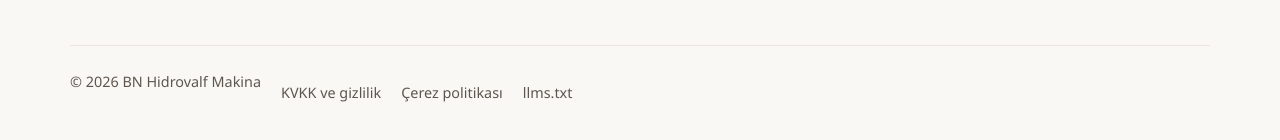
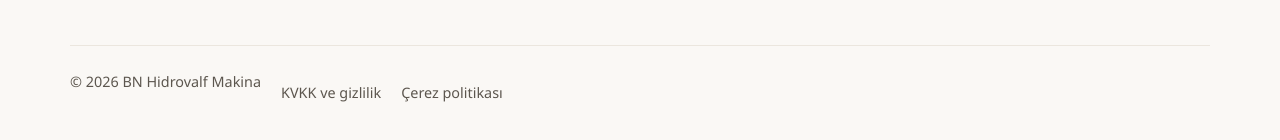
Before and after one commit to serdargurkanc-create/bn-hidrovalf-web, a Next.js app: page / in a window 1280 px wide. Shown: the part 6853-6993 px from the top of the page. Built offline with nearby package versions, Linux system fonts and the light colour scheme.

Commit message:
Footer'dan llms.txt bağlantısı kaldırıldı
Co-authored-by: Serdar Gürkan Çetinkaya <serdargurkanc-create@users.noreply.github.com>

```diff
--- a/components/Footer.tsx
+++ b/components/Footer.tsx
@@ -83,9 +83,6 @@ export function Footer() {
         <span>© {new Date().getFullYear()} {site.name}</span>
         <Link href="/gizlilik">KVKK ve gizlilik</Link>
         <Link href="/cerez-politikasi">Çerez politikası</Link>
-        <a href={asset("/llms.txt")} type="text/markdown" rel="alternate">
-          llms.txt
-        </a>
       </div>
     </footer>
   );
```
